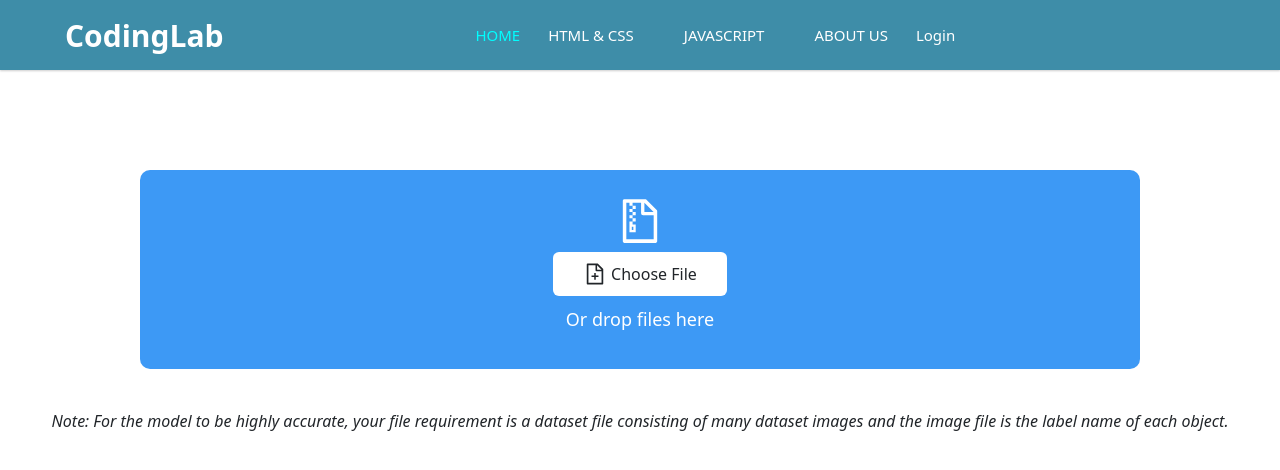
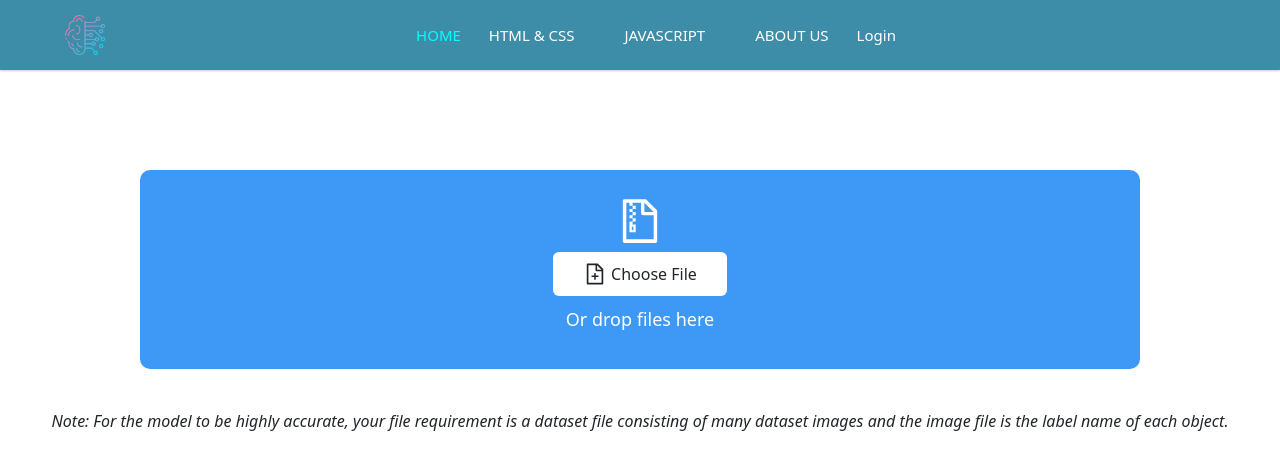
Before and after one commit to tranhuuvinh1109/LapTrinhMangNangCao, a React (Create React App) app: page / in a window 1280 px wide. Shown: the top 470 px of the page. Built offline with nearby package versions, Linux system fonts and the light colour scheme.

Commit message:
change title and icon

```diff
--- a/public/index.html
+++ b/public/index.html
@@ -24,7 +24,7 @@
       work correctly both with client-side routing and a non-root public URL.
       Learn how to configure a non-root public URL by running `npm run build`.
     -->
-    <title>Create Model</title>
+    <title>CNN</title>
   </head>
   <body>
     <noscript>You need to enable JavaScript to run this app.</noscript>
--- a/src/components/Navbar/index.jsx
+++ b/src/components/Navbar/index.jsx
@@ -1,6 +1,7 @@
 import React from 'react';
 import './Navbar.css';
 import { Link } from 'react-router-dom';
+import logo from '../../assets/images/icon.png'
 
 const Navbar = () => {
 	// const [activeItem, setActiveItem] = useState('Dashboard'); // Initialize with the default active item
@@ -13,7 +14,7 @@ const Navbar = () => {
 		<nav>
 			<div className="navbar">
 				<i className='bx bx-menu'></i>
-				<div className="logo"><Link to='/'>CodingLab</Link></div>
+				<div className="logo"><Link to='/'><img src={ logo } className='w-10' alt='logo' /></Link></div>
 				<div className="nav-links">
 					<div className="sidebar-logo">
 						<span className="logo-name">CodingLab</span>
```
Also changed, not shown: src/assets/images/icon.png (added).
